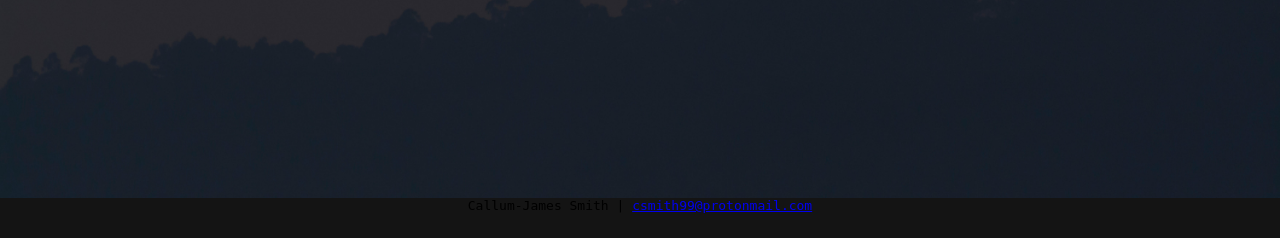
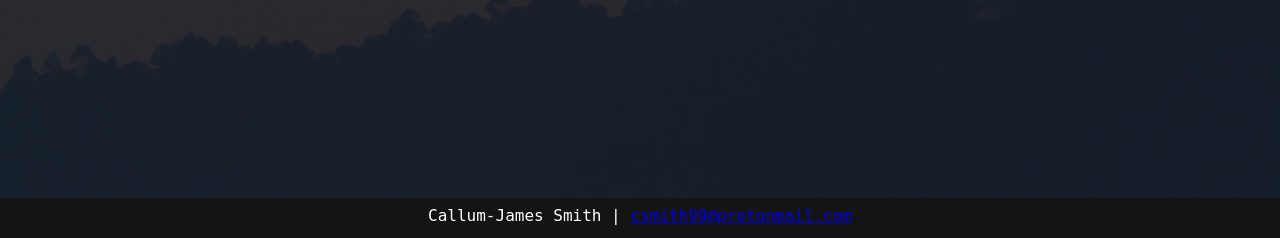
Before and after one commit to SilenceOfTheLambdas/tasker, a PHP site: page / in a window 1280 px wide. Shown: the part 602-840 px from the top of the page. Run offline with PHP 8.4, Linux system fonts and the light colour scheme; some web fonts are replaced.

Commit message:
made footer look a little better

```diff
--- a/css/index.css
+++ b/css/index.css
@@ -206,12 +206,17 @@ form#LoginForm button:hover {
 
 footer {
   background: rgb(20, 20, 20);
+  color: white;
+
   margin: 0;
   padding: 0;
   height: 40px;
   width: 100%;
 }
 
-footer > pre {
-  margin: 0;
+footer > p {
+  margin: 0 auto;
+  padding: 8px;
+  color: white;
+  text-align: center;
 }
--- a/index.php
+++ b/index.php
@@ -60,7 +60,7 @@ if (isset($_SESSION['name']) && isset($_SESSION['id'])) // If the user already h
     </header>
 
 <footer>
-    <pre style="color: black; text-align: center;">Callum-James Smith | <a href="mailto:csmith99@protonmail.com">csmith99@protonmail.com</a></pre>
+    <p>Callum-James Smith | <a href="mailto:csmith99@protonmail.com">csmith99@protonmail.com</a></p>
 </footer>
 <script>
     document.getElementById("open-signin-modal").onclick = function() // Stop the modal boxes from appearing quickly every time the page is refreshed
```
